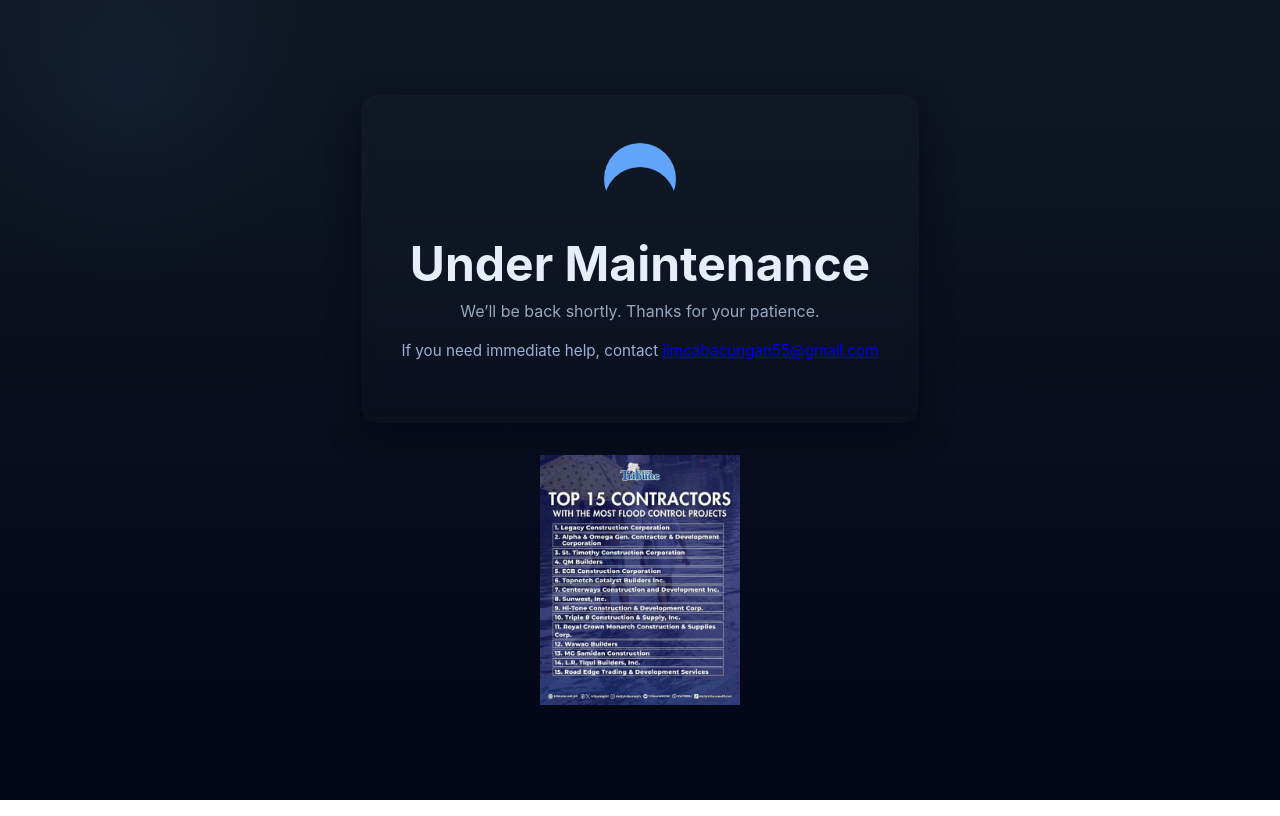
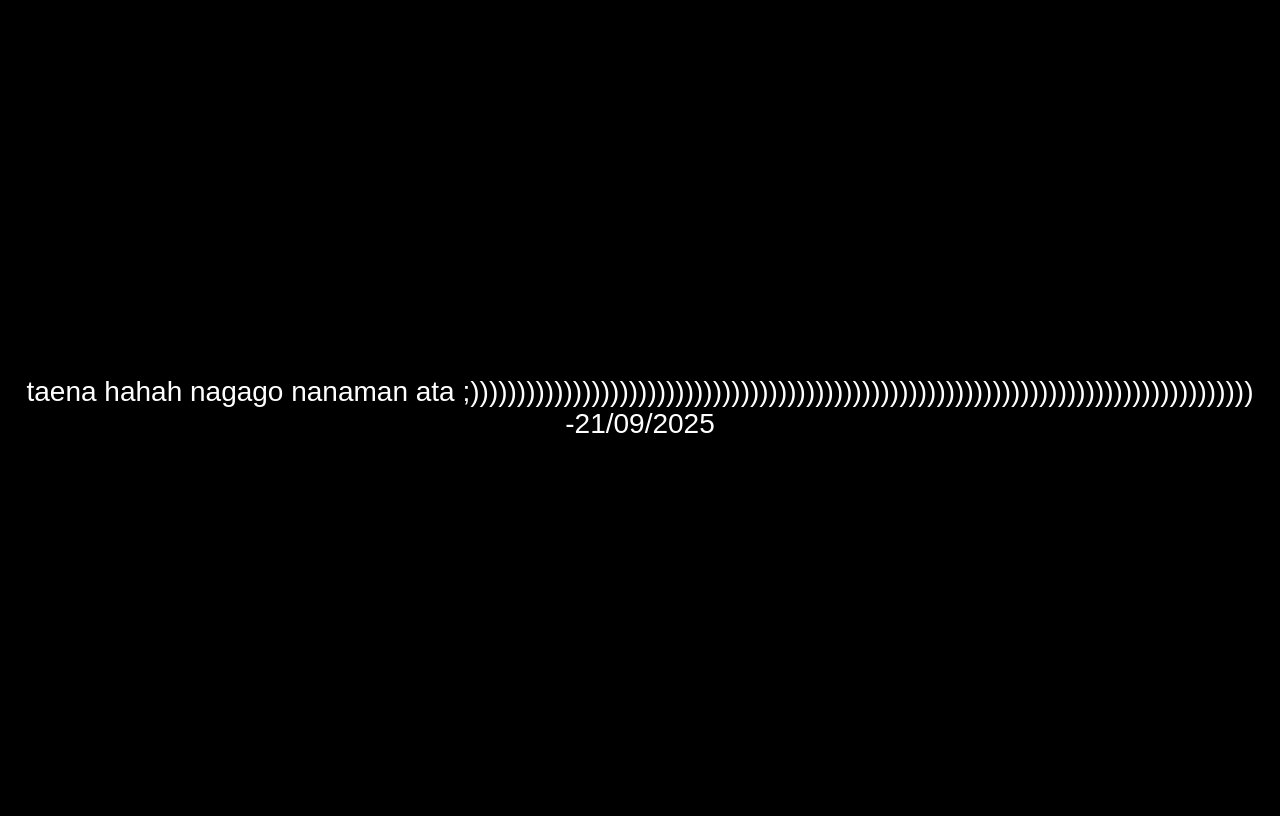
Before and after one commit to dsgdshajdghasg/jchester.github.io, a plain HTML site: page index.html in a window 1280 px wide. Drawn offline with Linux system fonts and the light colour scheme.

Commit message:
Update index.html

```diff
--- a/index.html
+++ b/index.html
@@ -1,46 +1,27 @@
-<!doctype html>
+<!DOCTYPE html>
 <html lang="en">
 <head>
-  <meta charset="utf-8" />
-  <meta name="viewport" content="width=device-width,initial-scale=1" />
-  <title>Under Maintenance</title>
+  <meta charset="UTF-8">
+  <meta name="viewport" content="width=device-width, initial-scale=1.0">
+  <title>Main</title>
   <style>
-    :root{--bg:#0f1724;--card:#0b1220;--accent:#60a5fa}
-    html,body{height:100%;margin:0}
-    body{
-      display:flex;align-items:center;justify-content:center;flex-direction:column;
-      background:radial-gradient(circle at 10% 10%, rgba(96,165,250,0.06), transparent 15%),
-                 linear-gradient(180deg,var(--bg),#020617);
-      font-family:Inter, system-ui, -apple-system, "Segoe UI", Roboto, "Helvetica Neue", Arial;
-      color:#e6eef8;
-      -webkit-font-smoothing:antialiased;text-rendering:optimizeLegibility;
+    body {
+      display: flex;
+      justify-content: center;
+      align-items: center;
+      height: 100vh;
+      background-color: black;
+      color: white;
+      font-size: 28px;
+      font-family: Arial, sans-serif;
+      text-align: center;
     }
-    .card{
-      text-align:center;padding:3rem 2.5rem;border-radius:16px;
-      background:linear-gradient(180deg, rgba(255,255,255,0.02), rgba(255,255,255,0.01));
-      box-shadow: 0 10px 30px rgba(2,6,23,0.6);backdrop-filter: blur(6px);
-      min-width:280px;max-width:720px;
-    }
-    .title{font-size:clamp(1.6rem, 4vw, 3rem);margin:0 0 0.5rem}
-    .subtitle{margin:0 0 1.25rem;color:#98a8bf}
-    .spinner{
-      margin:0 auto 1.2rem;width:72px;height:72px;border-radius:50%;position:relative;
-    }
-    .dot{position:absolute;inset:0;margin:auto;width:100%;height:100%;border-radius:50%;
-         box-shadow: 0 -24px 0 0 var(--accent) inset;transform-origin:center;animation:spin 2s linear infinite}
-    @keyframes spin{from{transform:rotate(0deg)}to{transform:rotate(360deg)}}
-    .hint{font-size:0.95rem;color:#9fb0d3}
-    .footer-img{margin-top:2rem;max-width:200px;width:100%}
-    @media (max-width:420px){.card{padding:2rem}}
   </style>
 </head>
 <body>
-  <main class="card" role="main" aria-labelledby="maint-title">
-    <div class="spinner" aria-hidden="true"><div class="dot"></div></div>
-    <h1 id="maint-title" class="title">Under Maintenance</h1>
-    <p class="subtitle">We&rsquo;ll be back shortly. Thanks for your patience.</p>
-    <p class="hint">If you need immediate help, contact <a href="mailto:jimcabacungan55@gmail.com">jimcabacungan55@gmail.com</a></p>
-  </main>
-  <img src="floodcontrol.jpg" alt="hah" class="footer-img">
+  <div>
+    taena hahah nagago nanaman ata ;))))))))))))))))))))))))))))))))))))))))))))))))))))))))))))))))))))))))))))))))))))
+    -21/09/2025
+  </div>
 </body>
 </html>
```
